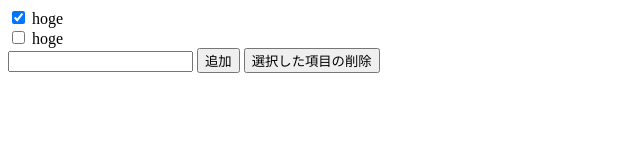
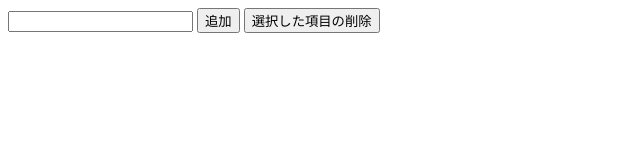
Before and after one commit to hirox1206/todo-practices, a website: page typescript/index.html in a window 1280 px wide. Shown: the whole page, without its empty margins (0-640 px from the left). Drawn offline with Linux system fonts and the light colour scheme.

Commit message:
refactor: 仮実装を削除

```diff
--- a/typescript/index.html
+++ b/typescript/index.html
@@ -8,16 +8,7 @@
   </head>
   <body>
     <div class="todo-app">
-      <div class="todo-app__list">
-        <div class="todo-app__item">
-          <input type="checkbox" class="todo-app__checkbox" checked />
-          <label class="todo-app__label">hoge</label>
-        </div>
-        <div class="todo-app__item">
-          <input type="checkbox" class="todo-app__checkbox" />
-          <label class="todo-app__label">hoge</label>
-        </div>
-      </div>
+      <div class="todo-app__list"></div>
       <div class="todo-app__input-wrapper">
         <input type="text" class="todo-app__input" />
         <button type="button" class="todo-app__add-button">追加</button>
```
